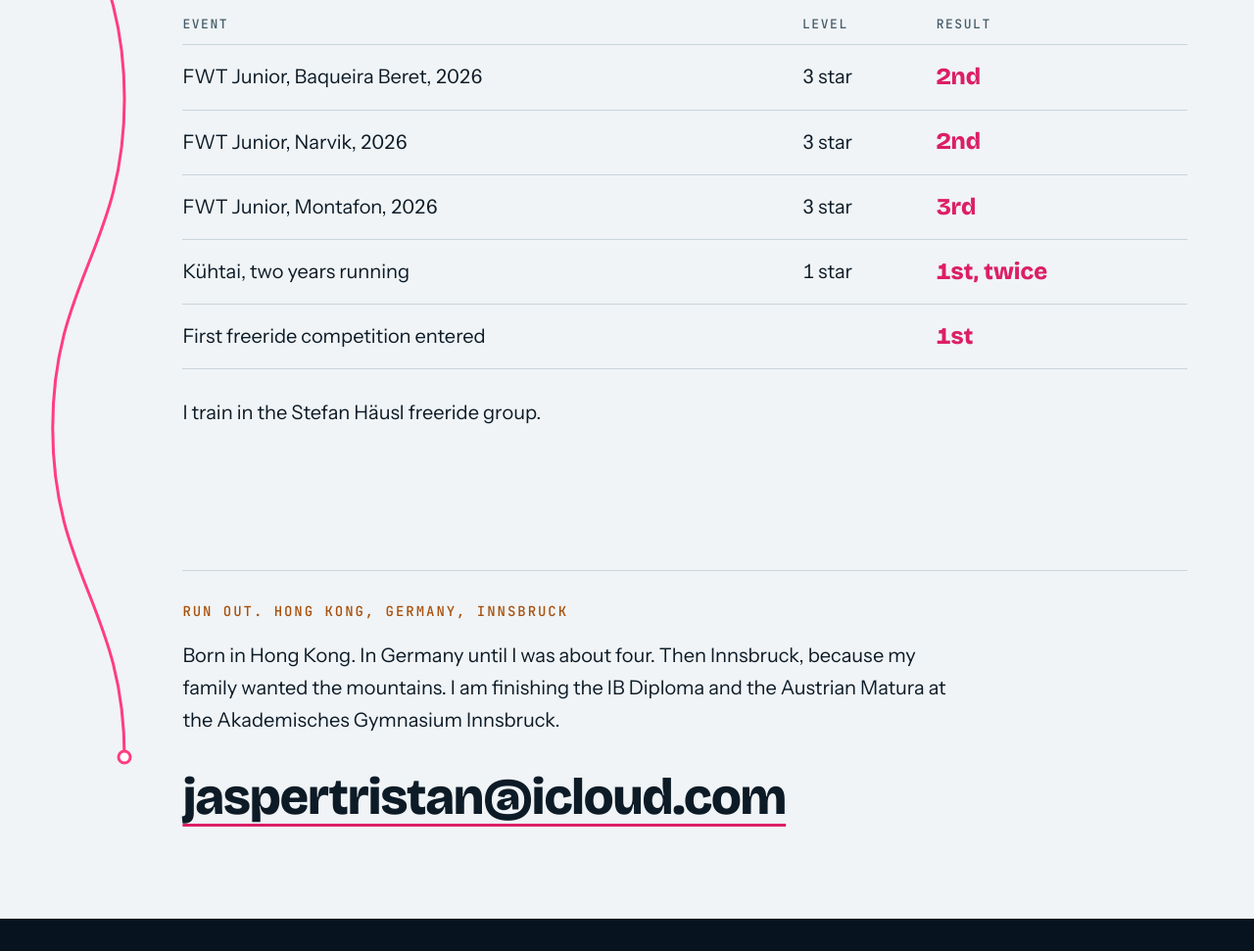
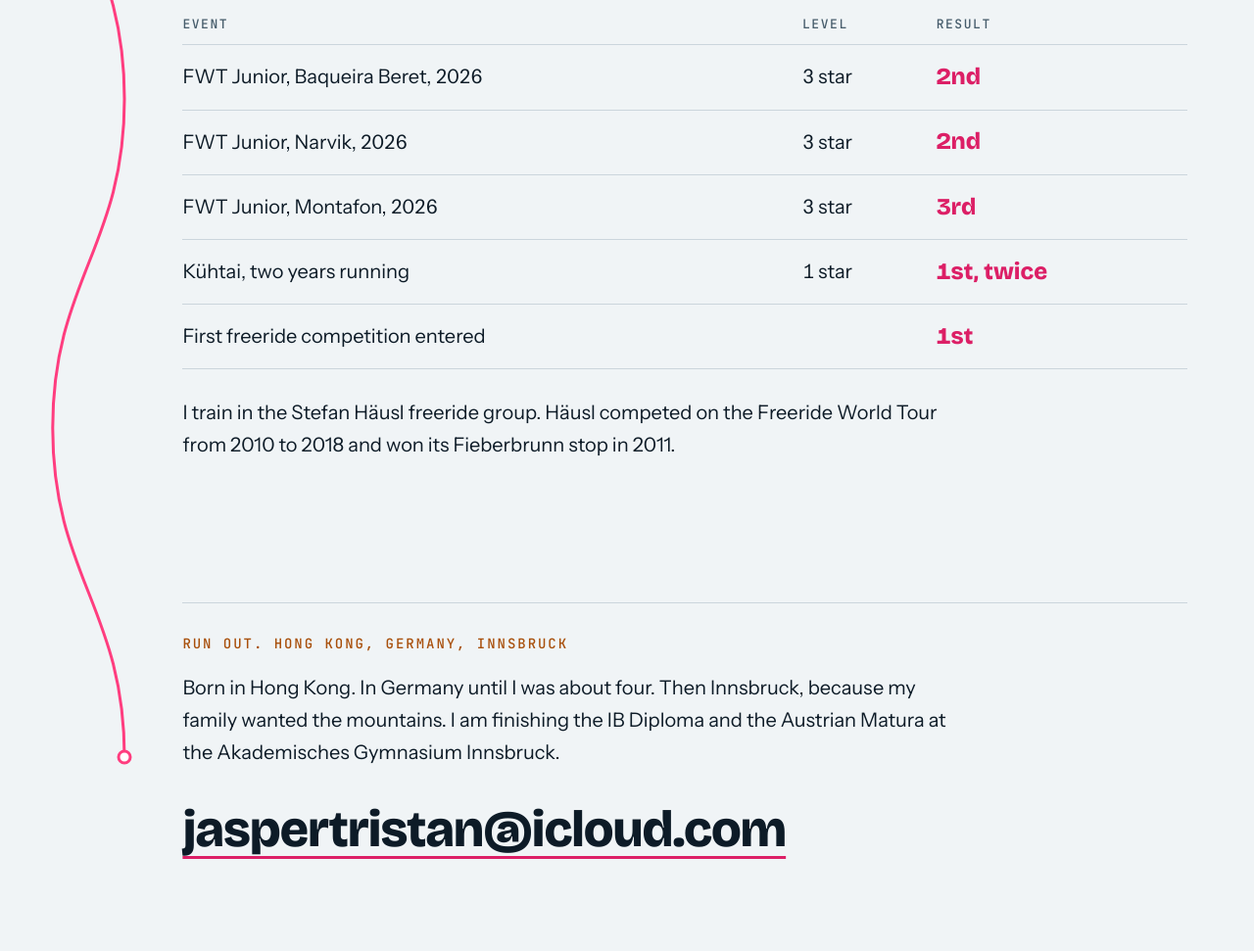
Before and after one commit to Japowtraun/jasperpong, a plain HTML site: page index.html in a window 1280 px wide. Shown: the part 6353-7324 px from the top of the page at 98% size. Before the commit the page ends 7291 px from the top, so only its background shows below. Drawn offline with nearby package versions, Linux system fonts and the light colour scheme; animation ran at ten frames a second.

Commit message:
Add context to the Stefan Häusl line
Co-Authored-By: Claude Fable 5.2 <noreply@anthropic.com>

```diff
--- a/index.html
+++ b/index.html
@@ -290,7 +290,7 @@ footer{display:flex;flex-direction:column;gap:1.25rem;border-top:1px solid var(-
       </tbody>
     </table>
   </div>
-  <p>I train in the Stefan Häusl freeride group.</p>
+  <p>I train in the Stefan Häusl freeride group. Häusl competed on the Freeride World Tour from 2010 to 2018 and won its Fieberbrunn stop in 2011.</p>
 </section>
 
 <footer>
```
